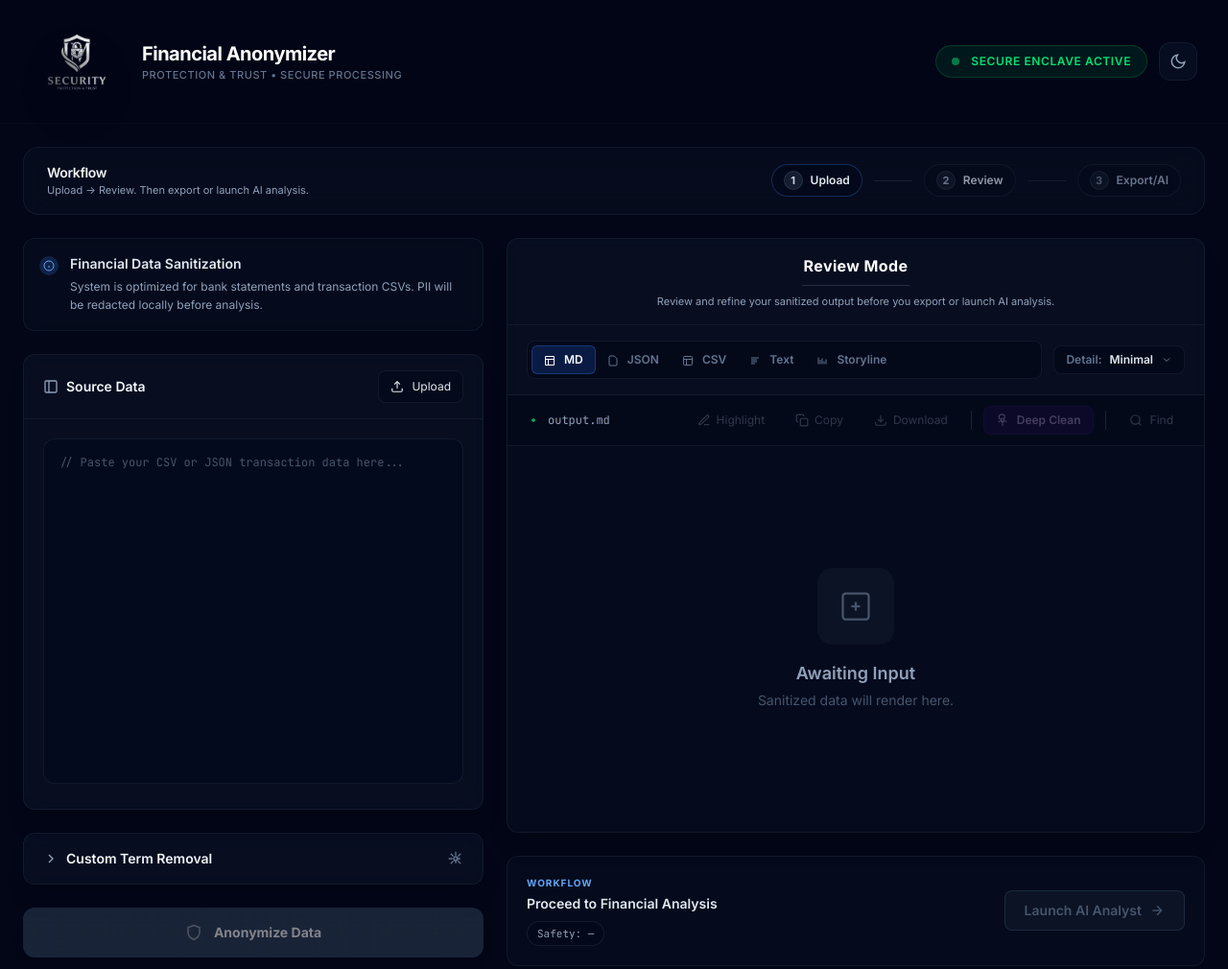
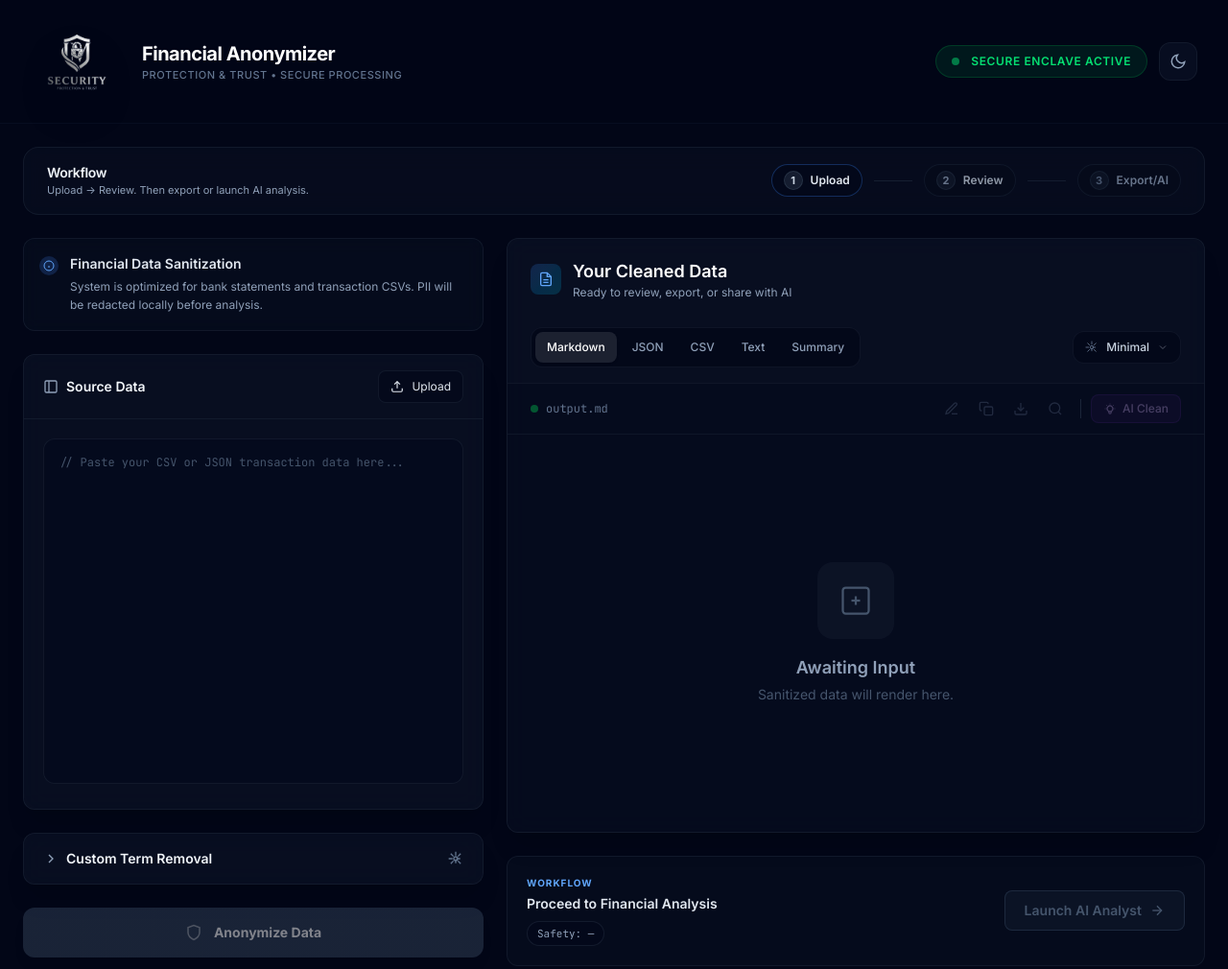
Before and after one commit to noahreese-dev/financial-anonymizer, an Astro site: page / in a window 1280 px wide. Shown: the top 1010 px of the page at 96% size. Built offline with nearby package versions, Linux system fonts and the light colour scheme; Astro itself is replaced by a stand-in of ours.

Commit message:
Redesign output panel: cleaner, more inviting, better responsiveness

```diff
--- a/src/pages/index.astro
+++ b/src/pages/index.astro
@@ -182,143 +182,145 @@ import Layout from '../layouts/Layout.astro';
       <!-- Output Panel -->
       <div class="bg-navy-900/50 backdrop-blur-md border border-navy-800/50 rounded-xl shadow-xl overflow-hidden flex flex-col" style="height: calc(100vh - 180px); min-height: 600px;">
 
-        <!-- Review Mode Header -->
-        <div class="flex-shrink-0 px-5 py-4 border-b border-navy-800/50">
-          <div class="text-center">
-            <div class="text-sm sm:text-base font-bold tracking-wide text-white">
-              Review Mode
+        <!-- ═══════════════════════════════════════════════════════════════ -->
+        <!-- REVIEW PANEL HEADER - Clean, Inviting Design -->
+        <!-- ═══════════════════════════════════════════════════════════════ -->
+
+        <!-- Title + Subtitle -->
+        <div class="flex-shrink-0 px-4 sm:px-6 pt-5 pb-4">
+          <div class="flex items-center gap-3 mb-3">
+            <div class="w-8 h-8 rounded-lg bg-gradient-to-br from-brand-500/20 to-cyan-500/20 flex items-center justify-center">
+              <svg width="16" height="16" viewBox="0 0 24 24" fill="none" stroke="currentColor" stroke-width="2" class="text-brand-400">
+                <path d="M14 2H6a2 2 0 0 0-2 2v16a2 2 0 0 0 2 2h12a2 2 0 0 0 2-2V8z"></path>
+                <polyline points="14 2 14 8 20 8"></polyline>
+                <line x1="16" y1="13" x2="8" y2="13"></line>
+                <line x1="16" y1="17" x2="8" y2="17"></line>
+              </svg>
             </div>
-            <div class="mx-auto mt-2 h-px w-28 bg-navy-700/70"></div>
-            <div class="mt-2 text-[11px] text-slate-400">
-              Review and refine your sanitized output before you export or launch AI analysis.
+            <div>
+              <h2 class="text-base sm:text-lg font-semibold text-white">Your Cleaned Data</h2>
+              <p class="text-xs text-slate-400">Ready to review, export, or share with AI</p>
             </div>
           </div>
         </div>
 
-        <!-- Findings (appears after processing) -->
-        <div id="findings-bar" class="hidden flex-shrink-0 px-5 py-3 border-b border-navy-800/50">
-          <div class="flex items-center justify-between gap-3">
-            <div class="text-xs font-bold text-slate-200 uppercase tracking-wider">Findings</div>
-            <div id="findings-chips" class="flex flex-wrap items-center justify-end gap-2"></div>
-          </div>
-        </div>
-
-        <!-- Top Bar: Format Tabs + Detail Style -->
-        <div class="flex-shrink-0 px-5 py-3 sm:py-4 border-b border-navy-800/50 flex items-center justify-between gap-3">
-          <!-- Format Tabs -->
-          <div class="flex-1 min-w-0 flex bg-navy-950/50 rounded-lg p-1 border border-navy-800/50 overflow-x-auto whitespace-nowrap">
-            <button data-format="markdown" class="format-tab px-3 py-1.5 text-xs font-semibold rounded-md transition-all bg-brand-600/20 text-brand-300 border border-brand-500/30">
-              <svg width="12" height="12" viewBox="0 0 24 24" fill="none" stroke="currentColor" stroke-width="2" class="inline mr-1.5"><path d="M3 3h18v18H3z"></path><path d="M3 9h18"></path><path d="M9 21V9"></path></svg>
-              MD
+        <!-- Format Selector + Detail Level (single row, responsive) -->
+        <div class="flex-shrink-0 px-4 sm:px-6 pb-4">
+          <div class="flex flex-col sm:flex-row sm:items-center gap-3">
+            <!-- Format Pills -->
+            <div class="flex items-center gap-1 p-1 bg-navy-950/60 rounded-xl border border-navy-800/40 overflow-x-auto">
+              <button data-format="markdown" class="format-tab px-3 py-2 text-xs font-medium rounded-lg transition-all whitespace-nowrap bg-white/10 text-white shadow-sm">
+                Markdown
               </button>
-            <button data-format="json" class="format-tab px-3 py-1.5 text-xs font-semibold rounded-md transition-all text-slate-500 hover:text-slate-300 hover:bg-navy-900/50">
-              <svg width="12" height="12" viewBox="0 0 24 24" fill="none" stroke="currentColor" stroke-width="2" class="inline mr-1.5"><path d="M14.5 2H6a2 2 0 0 0-2 2v16a2 2 0 0 0 2 2h12a2 2 0 0 0 2-2V7.5L14.5 2z"></path></svg>
+              <button data-format="json" class="format-tab px-3 py-2 text-xs font-medium rounded-lg transition-all whitespace-nowrap text-slate-400 hover:text-white hover:bg-white/5">
                 JSON
               </button>
-            <button data-format="csv" class="format-tab px-3 py-1.5 text-xs font-semibold rounded-md transition-all text-slate-500 hover:text-slate-300 hover:bg-navy-900/50">
-              <svg width="12" height="12" viewBox="0 0 24 24" fill="none" stroke="currentColor" stroke-width="2" class="inline mr-1.5"><rect x="3" y="3" width="18" height="18" rx="2"></rect><path d="M3 9h18"></path><path d="M9 21V9"></path></svg>
+              <button data-format="csv" class="format-tab px-3 py-2 text-xs font-medium rounded-lg transition-all whitespace-nowrap text-slate-400 hover:text-white hover:bg-white/5">
                 CSV
               </button>
-            <button data-format="text" class="format-tab px-3 py-1.5 text-xs font-semibold rounded-md transition-all text-slate-500 hover:text-slate-300 hover:bg-navy-900/50">
-              <svg width="12" height="12" viewBox="0 0 24 24" fill="none" stroke="currentColor" stroke-width="2" class="inline mr-1.5"><path d="M4 6h16"></path><path d="M4 10h12"></path><path d="M4 14h12"></path><path d="M4 18h8"></path></svg>
+              <button data-format="text" class="format-tab px-3 py-2 text-xs font-medium rounded-lg transition-all whitespace-nowrap text-slate-400 hover:text-white hover:bg-white/5">
                 Text
               </button>
-            <button data-format="storyline" class="format-tab px-3 py-1.5 text-xs font-semibold rounded-md transition-all text-slate-500 hover:text-slate-300 hover:bg-navy-900/50">
-              <svg width="12" height="12" viewBox="0 0 24 24" fill="none" stroke="currentColor" stroke-width="2" class="inline mr-1.5"><path d="M4 19V5"></path><path d="M8 19V10"></path><path d="M12 19V7"></path><path d="M16 19V13"></path><path d="M20 19V9"></path></svg>
-              Storyline
+              <button data-format="storyline" class="format-tab px-3 py-2 text-xs font-medium rounded-lg transition-all whitespace-nowrap text-slate-400 hover:text-white hover:bg-white/5">
+                Summary
               </button>
             </div>
 
-          <!-- Detail Style Dropdown -->
-          <div class="relative flex-shrink-0">
-            <button id="profile-btn" class="flex items-center gap-2 px-3 py-1.5 bg-navy-950/50 hover:bg-navy-950/70 border border-navy-800/50 rounded-lg text-xs font-semibold text-slate-200 transition-colors">
-              <span class="text-slate-500 hidden sm:inline">Detail:</span>
-              <span id="profile-label" class="text-slate-200">AI Safe</span>
-              <svg width="12" height="12" viewBox="0 0 24 24" fill="none" stroke="currentColor" stroke-width="2" class="opacity-50 flex-shrink-0">
+            <!-- Detail Level -->
+            <div class="relative ml-auto">
+              <button id="profile-btn" class="flex items-center gap-2 px-3 py-2 bg-navy-950/60 hover:bg-navy-900/80 border border-navy-800/40 rounded-xl text-xs font-medium text-slate-300 transition-all">
+                <svg width="14" height="14" viewBox="0 0 24 24" fill="none" stroke="currentColor" stroke-width="1.5" class="text-slate-500">
+                  <circle cx="12" cy="12" r="3"></circle>
+                  <path d="M12 1v6m0 6v6M4.22 4.22l4.24 4.24m7.08 7.08l4.24 4.24M1 12h6m6 0h6M4.22 19.78l4.24-4.24m7.08-7.08l4.24-4.24"></path>
+                </svg>
+                <span id="profile-label">Minimal</span>
+                <svg width="12" height="12" viewBox="0 0 24 24" fill="none" stroke="currentColor" stroke-width="2" class="opacity-40">
                   <polyline points="6 9 12 15 18 9"></polyline>
                 </svg>
               </button>
 
-            <div id="profile-menu" class="hidden absolute top-full right-0 mt-2 w-64 max-w-[calc(100vw-2rem)] bg-navy-900 border border-navy-700 rounded-xl shadow-2xl overflow-hidden z-50 animate-fadeIn">
-              <button data-profile="ai_safe" class="profile-option w-full px-4 py-3 text-left hover:bg-navy-800/50 transition-colors border-b border-navy-800/30 bg-navy-800/30">
-                <div class="text-xs font-semibold text-white mb-1">Minimal</div>
-                <div class="text-[10px] text-slate-400">Cleanest output, best for AI prompts</div>
+              <div id="profile-menu" class="hidden absolute top-full right-0 mt-2 w-56 bg-navy-900/95 backdrop-blur-xl border border-navy-700/50 rounded-xl shadow-2xl overflow-hidden z-50 animate-fadeIn">
+                <button data-profile="ai_safe" class="profile-option w-full px-4 py-3 text-left hover:bg-white/5 transition-colors border-b border-navy-800/30 bg-white/5">
+                  <div class="text-sm font-medium text-white">Minimal</div>
+                  <div class="text-[11px] text-slate-400 mt-0.5">Best for AI — clean & focused</div>
                 </button>
-              <button data-profile="audit" class="profile-option w-full px-4 py-3 text-left hover:bg-navy-800/50 transition-colors border-b border-navy-800/30">
-                <div class="text-xs font-semibold text-slate-200 mb-1">Standard</div>
-                <div class="text-[10px] text-slate-400">Balanced detail for review/export</div>
+                <button data-profile="audit" class="profile-option w-full px-4 py-3 text-left hover:bg-white/5 transition-colors border-b border-navy-800/30">
+                  <div class="text-sm font-medium text-slate-200">Standard</div>
+                  <div class="text-[11px] text-slate-400 mt-0.5">Balanced for review & export</div>
                 </button>
-              <button data-profile="debug" class="profile-option w-full px-4 py-3 text-left hover:bg-navy-800/50 transition-colors">
-                <div class="text-xs font-semibold text-slate-200 mb-1">Debug</div>
-                <div class="text-[10px] text-slate-400">Max detail + processing metadata</div>
+                <button data-profile="debug" class="profile-option w-full px-4 py-3 text-left hover:bg-white/5 transition-colors">
+                  <div class="text-sm font-medium text-slate-200">Detailed</div>
+                  <div class="text-[11px] text-slate-400 mt-0.5">Full metadata for debugging</div>
                 </button>
               </div>
             </div>
           </div>
-
-        <!-- Output Header Bar (filename + actions) -->
-        <div id="output-header" class="flex-shrink-0 relative bg-navy-950/50 border-b border-navy-800/50 min-h-[52px]">
-          <!-- Mode 1: Default Header (filename + copy/download/search) -->
-          <div id="default-header" class="flex items-center justify-between px-5 py-3 h-[52px]">
-            <div class="flex items-center gap-2 text-xs font-mono text-slate-400">
-              <svg width="14" height="14" viewBox="0 0 24 24" fill="none" stroke="currentColor" stroke-width="2" class="text-green-400">
-                <circle cx="12" cy="12" r="2"></circle>
-              </svg>
-              <span id="output-filename">output.md</span>
         </div>
 
-            <div class="flex items-center gap-1.5 sm:gap-2">
-              <button id="btn-highlight-changes" disabled class="px-2.5 sm:px-3 py-1.5 text-xs text-slate-400 hover:text-white hover:bg-navy-800/50 rounded-lg transition-colors disabled:opacity-30 disabled:cursor-not-allowed flex items-center gap-1.5">
-                <svg width="14" height="14" viewBox="0 0 24 24" fill="none" stroke="currentColor" stroke-width="2">
+        <!-- Findings Bar (appears after processing) -->
+        <div id="findings-bar" class="hidden flex-shrink-0 px-4 sm:px-6 pb-3">
+          <div class="flex items-center gap-3 p-3 bg-navy-950/40 rounded-xl border border-navy-800/30">
+            <div class="text-[11px] font-semibold text-slate-300 uppercase tracking-wide">Found</div>
+            <div id="findings-chips" class="flex flex-wrap items-center gap-1.5"></div>
+          </div>
+        </div>
+
+        <!-- Action Bar (compact, icon-focused) -->
+        <div id="output-header" class="flex-shrink-0 relative border-y border-navy-800/40 bg-navy-950/30">
+          <div id="default-header" class="flex items-center justify-between px-4 sm:px-6 py-2.5">
+            <!-- File indicator -->
+            <div class="flex items-center gap-2 text-xs text-slate-500">
+              <div class="w-2 h-2 rounded-full bg-green-500/80 animate-pulse"></div>
+              <span id="output-filename" class="font-mono">output.md</span>
+            </div>
+
+            <!-- Actions -->
+            <div class="flex items-center gap-1">
+              <!-- Highlight -->
+              <button id="btn-highlight-changes" disabled class="p-2 text-slate-500 hover:text-white hover:bg-white/5 rounded-lg transition-all disabled:opacity-30 disabled:cursor-not-allowed" title="Highlight changes">
+                <svg width="16" height="16" viewBox="0 0 24 24" fill="none" stroke="currentColor" stroke-width="2">
                   <path d="M12 20h9"></path>
                   <path d="M16.5 3.5a2.1 2.1 0 0 1 3 3L7 19l-4 1 1-4 12.5-12.5z"></path>
                 </svg>
-                <span class="hidden sm:inline">Highlight</span>
               </button>
 
-              <button id="btn-copy" disabled class="px-2.5 sm:px-3 py-1.5 text-xs text-slate-400 hover:text-white hover:bg-navy-800/50 rounded-lg transition-colors disabled:opacity-30 disabled:cursor-not-allowed flex items-center gap-1.5">
-                <svg width="14" height="14" viewBox="0 0 24 24" fill="none" stroke="currentColor" stroke-width="2" class="copy-icon">
+              <!-- Copy -->
+              <button id="btn-copy" disabled class="p-2 text-slate-500 hover:text-white hover:bg-white/5 rounded-lg transition-all disabled:opacity-30 disabled:cursor-not-allowed" title="Copy to clipboard">
+                <svg width="16" height="16" viewBox="0 0 24 24" fill="none" stroke="currentColor" stroke-width="2" class="copy-icon">
                   <rect x="9" y="9" width="13" height="13" rx="2" ry="2"></rect>
                   <path d="M5 15H4a2 2 0 0 1-2-2V4a2 2 0 0 1 2-2h9a2 2 0 0 1 2 2v1"></path>
                 </svg>
-                <svg width="14" height="14" viewBox="0 0 24 24" fill="none" stroke="currentColor" stroke-width="2" class="check-icon hidden text-green-400">
+                <svg width="16" height="16" viewBox="0 0 24 24" fill="none" stroke="currentColor" stroke-width="2" class="check-icon hidden text-green-400">
                   <path d="M20 6L9 17l-5-5"></path>
                 </svg>
-                <span class="btn-text">Copy</span>
               </button>
 
-              <button id="btn-download" disabled class="px-2.5 sm:px-3 py-1.5 text-xs text-slate-400 hover:text-white hover:bg-navy-800/50 rounded-lg transition-colors disabled:opacity-30 disabled:cursor-not-allowed flex items-center gap-1.5">
-                <svg width="14" height="14" viewBox="0 0 24 24" fill="none" stroke="currentColor" stroke-width="2">
+              <!-- Download -->
+              <button id="btn-download" disabled class="p-2 text-slate-500 hover:text-white hover:bg-white/5 rounded-lg transition-all disabled:opacity-30 disabled:cursor-not-allowed" title="Download file">
+                <svg width="16" height="16" viewBox="0 0 24 24" fill="none" stroke="currentColor" stroke-width="2">
                   <path d="M21 15v4a2 2 0 0 1-2 2H5a2 2 0 0 1-2-2v-4"></path>
                   <polyline points="7 10 12 15 17 10"></polyline>
                   <line x1="12" y1="15" x2="12" y2="3"></line>
                 </svg>
-                Download
               </button>
 
-              <div class="w-px h-5 bg-navy-700/50 mx-1"></div>
-
-              <!-- Deep Clean with AI (Presidio) - only activates on click -->
-              <button id="btn-deep-clean" disabled class="px-3 py-1.5 text-xs font-semibold bg-purple-600/20 hover:bg-purple-600/30 text-purple-300 hover:text-purple-200 rounded-lg border border-purple-500/30 hover:border-purple-500/50 transition-all disabled:opacity-30 disabled:cursor-not-allowed disabled:border-purple-500/10 flex items-center gap-2" title="AI-powered deep scan (runs locally in Docker)">
-                <svg width="14" height="14" viewBox="0 0 24 24" fill="none" stroke="currentColor" stroke-width="2">
-                  <path d="M12 2a4 4 0 0 1 4 4c0 1.95-1.4 3.58-3.25 3.93"></path>
-                  <path d="M8.25 9.93A4 4 0 0 1 12 2"></path>
-                  <path d="M12 12v10"></path>
-                  <path d="m4.93 15.5 2.83-2.83"></path>
-                  <path d="m16.24 12.67 2.83 2.83"></path>
-                  <circle cx="12" cy="12" r="3"></circle>
-                </svg>
-                <span id="deep-clean-text" class="hidden sm:inline">Deep Clean</span>
-              </button>
-
-              <div class="w-px h-5 bg-navy-700/50 mx-1 hidden sm:block"></div>
-
-              <button id="btn-search-open" disabled class="px-3 py-1.5 text-xs text-slate-400 hover:text-white hover:bg-navy-800/50 rounded-lg transition-colors disabled:opacity-30 disabled:cursor-not-allowed flex items-center gap-2">
-                <svg width="14" height="14" viewBox="0 0 24 24" fill="none" stroke="currentColor" stroke-width="2">
+              <!-- Find -->
+              <button id="btn-search-open" disabled class="p-2 text-slate-500 hover:text-white hover:bg-white/5 rounded-lg transition-all disabled:opacity-30 disabled:cursor-not-allowed" title="Find in output">
+                <svg width="16" height="16" viewBox="0 0 24 24" fill="none" stroke="currentColor" stroke-width="2">
                   <circle cx="11" cy="11" r="8"></circle>
                   <line x1="21" y1="21" x2="16.65" y2="16.65"></line>
                 </svg>
-                Find
+              </button>
+
+              <!-- Divider -->
+              <div class="w-px h-5 bg-navy-700/50 mx-1.5"></div>
+
+              <!-- Deep Clean (special, prominent) -->
+              <button id="btn-deep-clean" disabled class="flex items-center gap-1.5 px-3 py-1.5 text-xs font-medium bg-purple-500/15 hover:bg-purple-500/25 text-purple-300 hover:text-purple-200 rounded-lg border border-purple-500/25 hover:border-purple-500/40 transition-all disabled:opacity-30 disabled:cursor-not-allowed" title="AI-powered deep scan (runs locally in Docker)">
+                <svg width="14" height="14" viewBox="0 0 24 24" fill="none" stroke="currentColor" stroke-width="2">
+                  <path d="M9.663 17h4.673M12 3v1m6.364 1.636l-.707.707M21 12h-1M4 12H3m3.343-5.657l-.707-.707m2.828 9.9a5 5 0 117.072 0l-.548.547A3.374 3.374 0 0014 18.469V19a2 2 0 11-4 0v-.531c0-.895-.356-1.754-.988-2.386l-.548-.547z"></path>
+                </svg>
+                <span id="deep-clean-text" class="hidden sm:inline">AI Clean</span>
               </button>
             </div>
           </div>
```
Also changed, not shown: src/scripts/app.ts (+8 -8 lines). Lines whose indentation alone changed are shown as unchanged.
